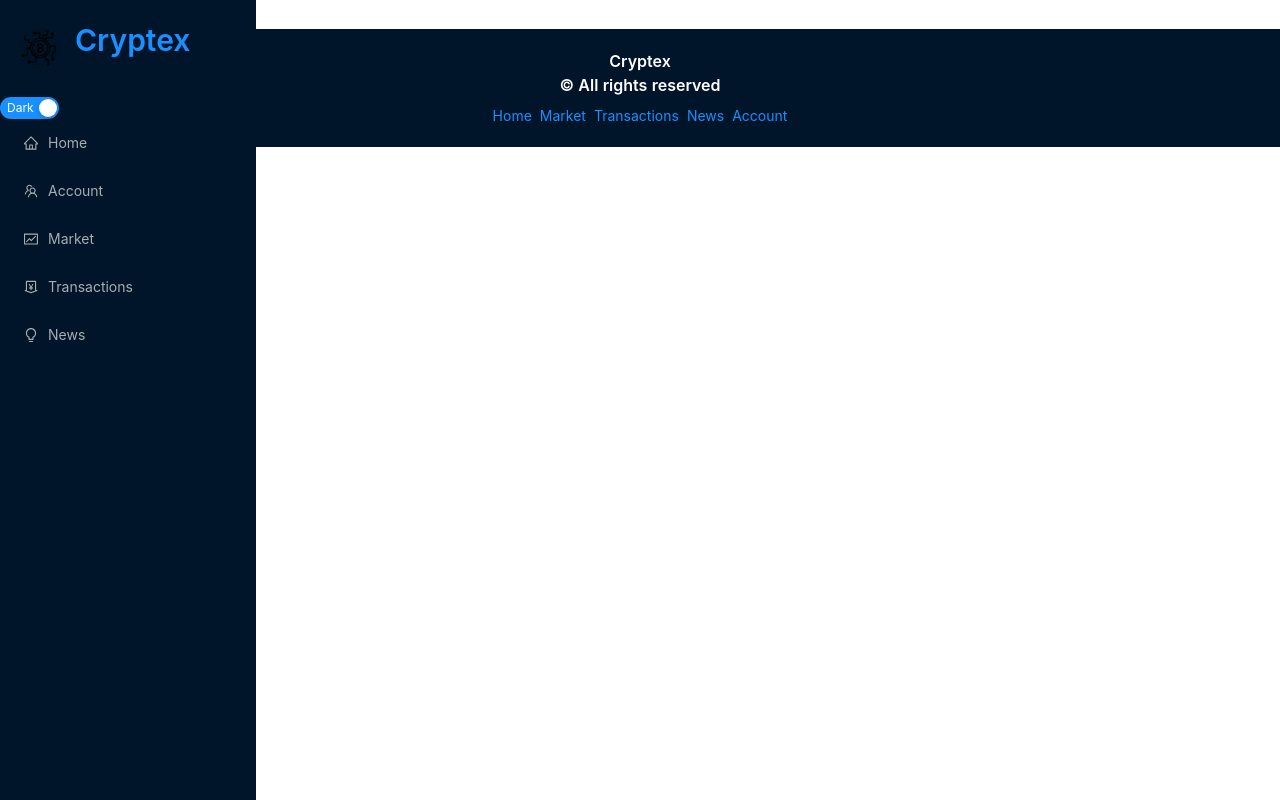
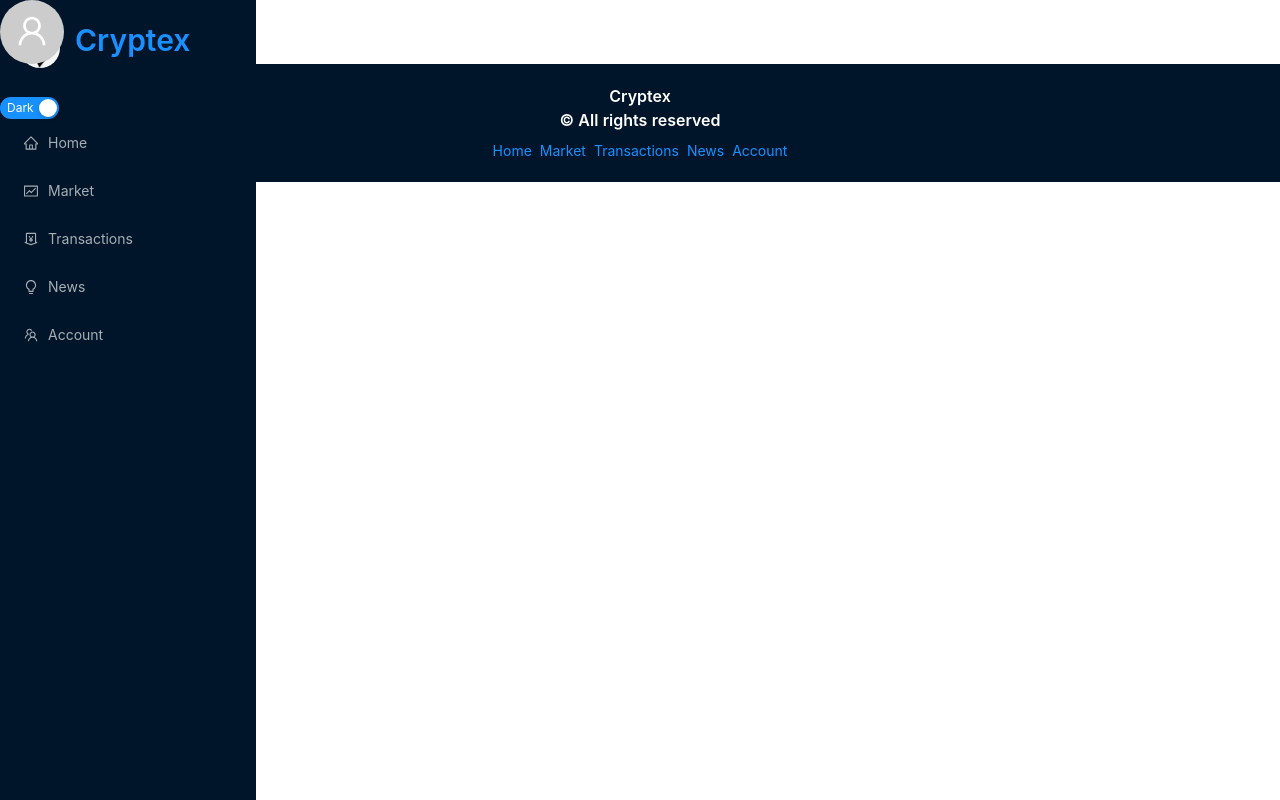
Before and after one commit to sefabckn/CapstoneProject, a React (Create React App) app in the folder cryptex/: page /account in a window 1280 px wide. Built offline with nearby package versions, Linux system fonts and the light colour scheme.

Commit message:
icon updated

```diff
--- a/cryptex/src/components/Account.jsx
+++ b/cryptex/src/components/Account.jsx
@@ -1,7 +1,12 @@
+import { Avatar } from "antd";
+import { UserOutlined } from "@ant-design/icons";
+
 const Account = () => {
   return (
     <>
-      <h4>Account</h4>
+      <div>
+        <Avatar size={64} icon={<UserOutlined />} />
+      </div>
     </>
   );
 };
--- a/cryptex/src/components/MyNavbar.jsx
+++ b/cryptex/src/components/MyNavbar.jsx
@@ -9,7 +9,7 @@ import {
   TeamOutlined,
 } from "@ant-design/icons";
 import { Link } from "react-router-dom";
-import icon from "../images/blockchain.jpg";
+import icon from "../images/icon2.png";
 import { useState } from "react";
 
 const { SubMenu } = Menu;
@@ -57,9 +57,6 @@ const MyNavbar = () => {
           <Menu.Item icon={<HomeOutlined />}>
             <Link to="/"> Home </Link>
           </Menu.Item>
-          <Menu.Item icon={<TeamOutlined />}>
-            <Link to="/account"> Account </Link>
-          </Menu.Item>
           <Menu.Item icon={<FundOutlined />}>
             <Link to="/market">Market</Link>
           </Menu.Item>
@@ -69,6 +66,9 @@ const MyNavbar = () => {
           <Menu.Item icon={<BulbOutlined />}>
             <Link to="/news">News</Link>
           </Menu.Item>
+          <Menu.Item icon={<TeamOutlined />}>
+            <Link to="/account"> Account </Link>
+          </Menu.Item>
         </Menu>
       </div>
     </>
```
Also changed, not shown: cryptex/src/images/icon2.png (added).
